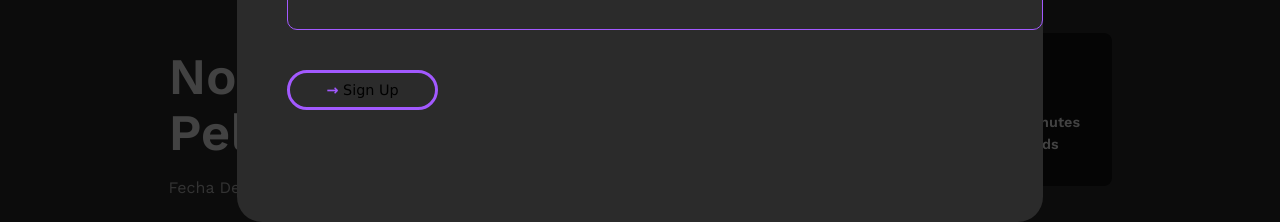
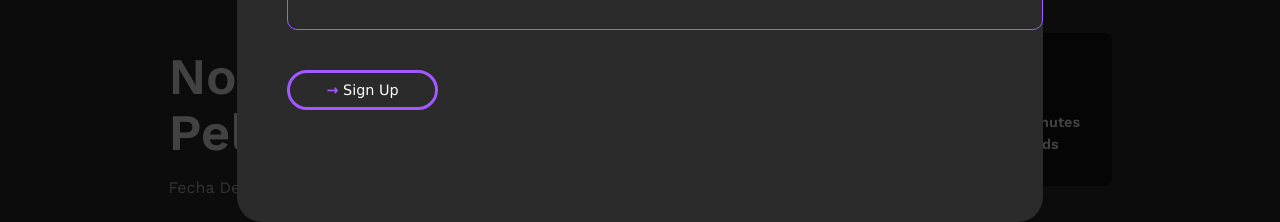
Before and after one commit to amb2007/Css-del-proyecto, a React (Vite) app: page /Descripcion in a window 1280 px wide. Both pictures are taken after a click on the button "Login". Shown: the part 398-620 px from the top of the page. Built offline with nearby package versions, Linux system fonts and the light colour scheme.

Commit message:
Se cambio el color del boton de Login/SignUp

```diff
--- a/src/components/SingUpAndLogin.css
+++ b/src/components/SingUpAndLogin.css
@@ -61,6 +61,7 @@
 }
 
 .SignupButton {
+  color: white;
   min-height: 10%;
   min-width: 20%;
   max-height: 50%;
@@ -117,18 +118,6 @@
   line-height: 1.1;
 }
 
-/*button {
-
-  border: 1px solid transparent;
-  padding: 0.6em 1.2em;
-  font-size: 1em;
-  font-weight: 500;
-  font-family: inherit;
-  background-color: #1a1a1a;
-  cursor: pointer;
-  transition: border-color 0.25s;
-}*/
-
 a:hover {
   color: #747bff;
 }
```
